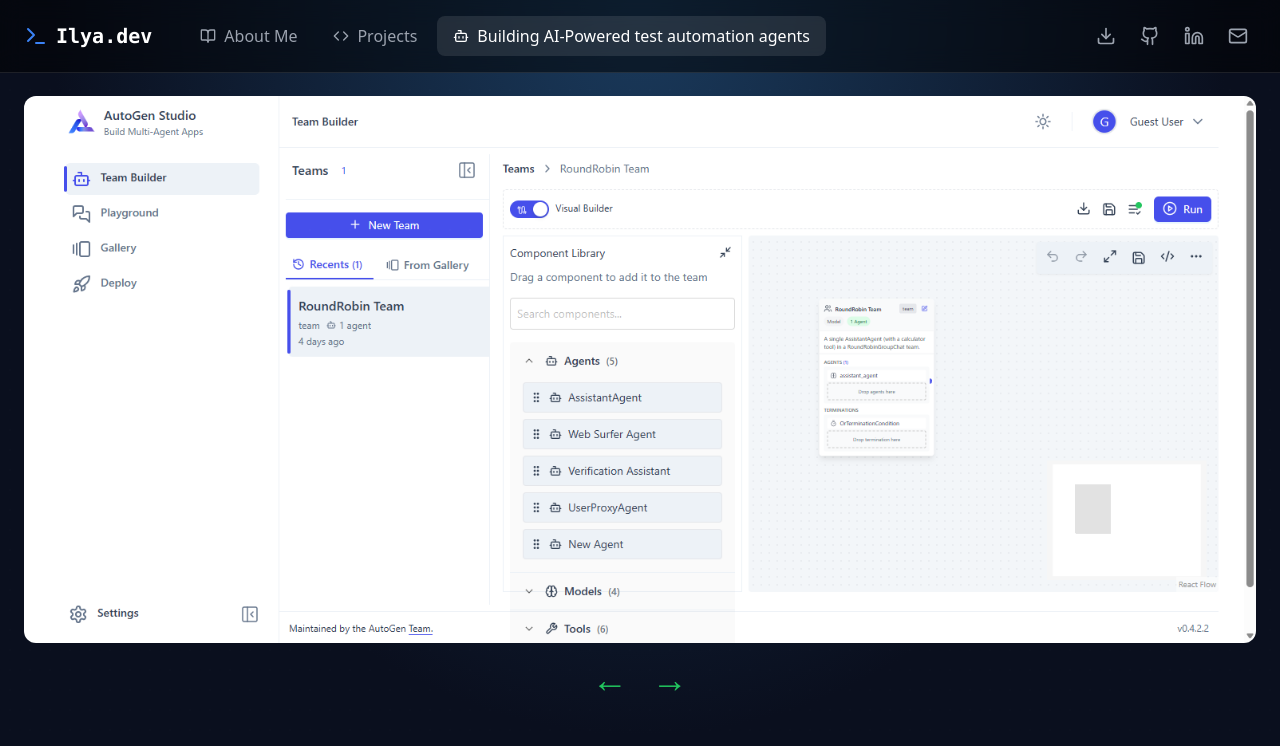
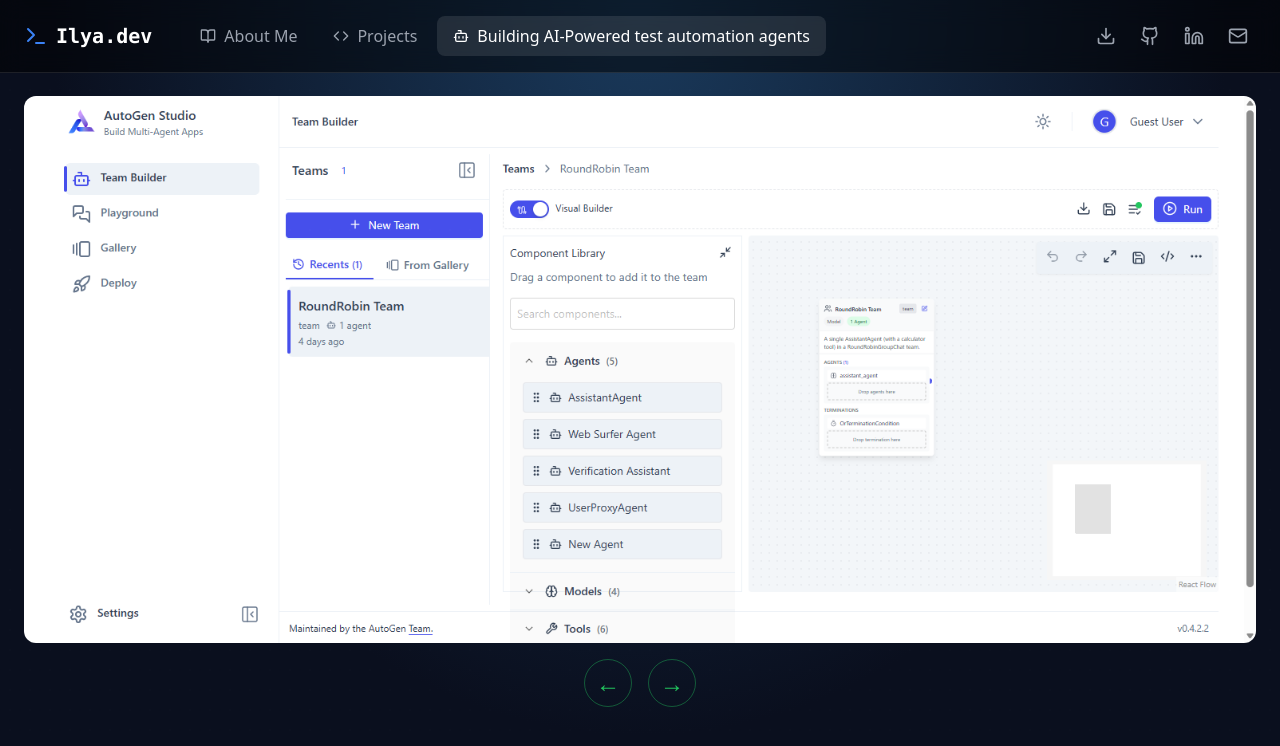
Before and after one commit to ilyar88/ai-portfolio, a React (Vite) app in the folder frontend/: page /blog in a window 1280 px wide. Shown: the top 746 px of the page. Built offline with nearby package versions, Linux system fonts and the light colour scheme; no server answers.

Commit message:
Improve the button arrows in the index.jsx file.

```diff
--- a/frontend/src/components/sections/Blog/index.jsx
+++ b/frontend/src/components/sections/Blog/index.jsx
@@ -15,9 +15,21 @@ export const BlogSection = () => {
       className="flex flex-col items-center justify-center min-h-[50vh]"
     >
       <img src={images[index]} alt="Blog" className="rounded-xl mb-4" />
-      <div className="flex gap-6">
-        <button onClick={() => setIndex((index - 1 + images.length) % images.length)} className="text-4xl text-green-500">←</button>
-        <button onClick={() => setIndex((index + 1) % images.length)} className="text-4xl text-green-500">→</button>
+      <div className="flex gap-4">
+        <button
+          onClick={() => setIndex((index - 1 + images.length) % images.length)}
+          aria-label="Previous"
+          className="flex h-12 w-12 items-center justify-center rounded-full border border-green-500/40 text-2xl text-green-500 transition-all duration-200 hover:bg-green-500/10 hover:border-green-500 focus:outline-none focus-visible:ring-2 focus-visible:ring-green-500/50 active:scale-95"
+        >
+          ←
+        </button>
+        <button
+          onClick={() => setIndex((index + 1) % images.length)}
+          aria-label="Next"
+          className="flex h-12 w-12 items-center justify-center rounded-full border border-green-500/40 text-2xl text-green-500 transition-all duration-200 hover:bg-green-500/10 hover:border-green-500 focus:outline-none focus-visible:ring-2 focus-visible:ring-green-500/50 active:scale-95"
+        >
+          →
+        </button>
       </div>
     </motion.div>
   )
```
